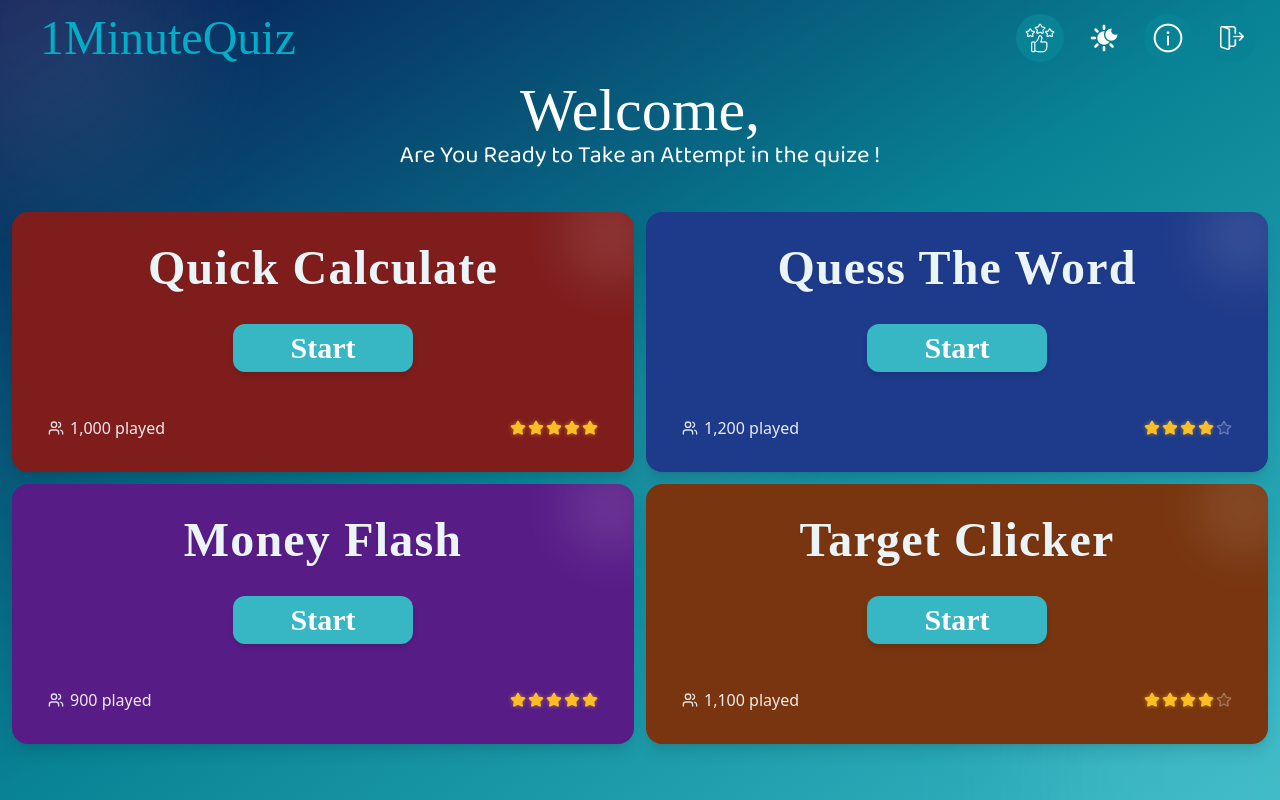
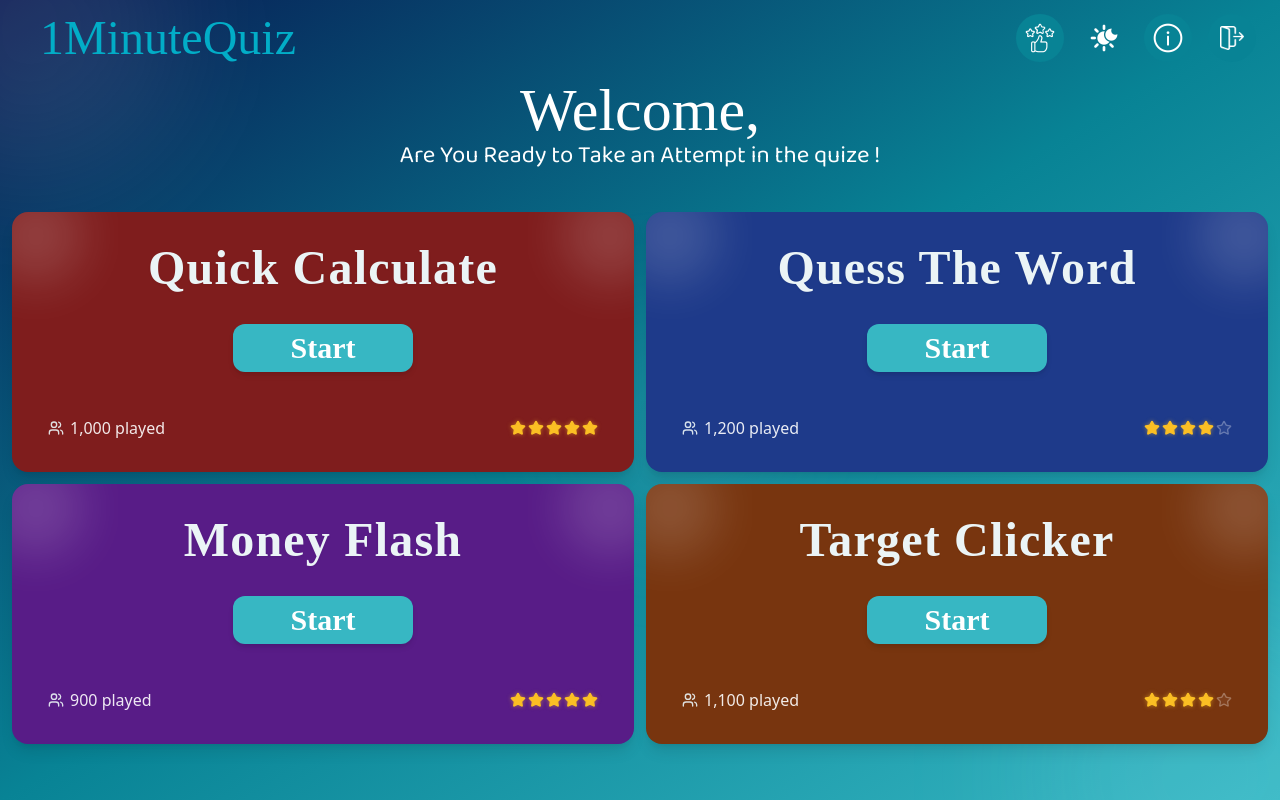
Before and after one commit to Ahshan-Haquc/OneMinuteQuiz_Frontend, a React (Vite) app: page / in a window 1280 px wide. Built offline with nearby package versions, Linux system fonts and the light colour scheme; no server answers; a web font is replaced by a local one.

Commit message:
Modified home page

```diff
--- a/src/pages/public/Home.tsx
+++ b/src/pages/public/Home.tsx
@@ -22,7 +22,8 @@ const QuizButton = ({
       className={`h-[170px] md:h-[260px] w-full ${bg} text-[#EBF4F6] rounded-2xl flex flex-col justify-between p-4 md:p-6 baloo-bhai shadow-lg hover:scale-[0.98] transition-all duration-300 relative overflow-hidden group`}
     >
       {/* Decorative background element for game theme vibe */}
-      <div className="absolute -right-6 -top-6 w-24 h-24 bg-white/10 rounded-full blur-xl group-hover:scale-150 transition-transform duration-500" />
+      <div className="absolute -right-6 -top-6 w-24 h-24 bg-white/15 rounded-full blur-xl group-hover:scale-150 transition-transform duration-500" />
+      <div className="absolute -left-6 -top-6 w-24 h-24 bg-white/15 rounded-full blur-xl group-hover:scale-150 transition-transform duration-500" />
 
       {/* Title */}
       <div className="text-2xl md:text-5xl text-center font-bold tracking-wide drop-shadow-sm mt-2">
```
